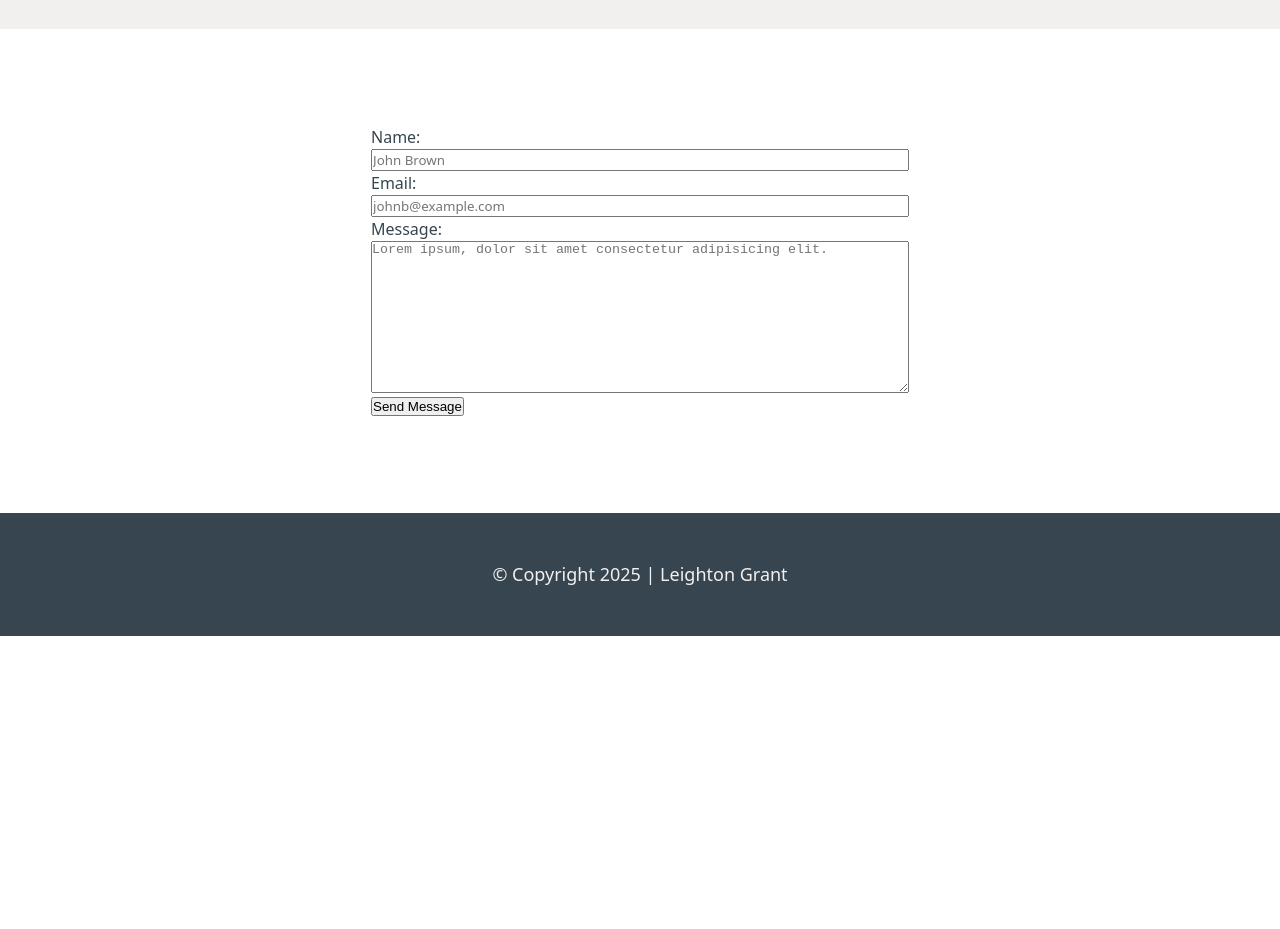
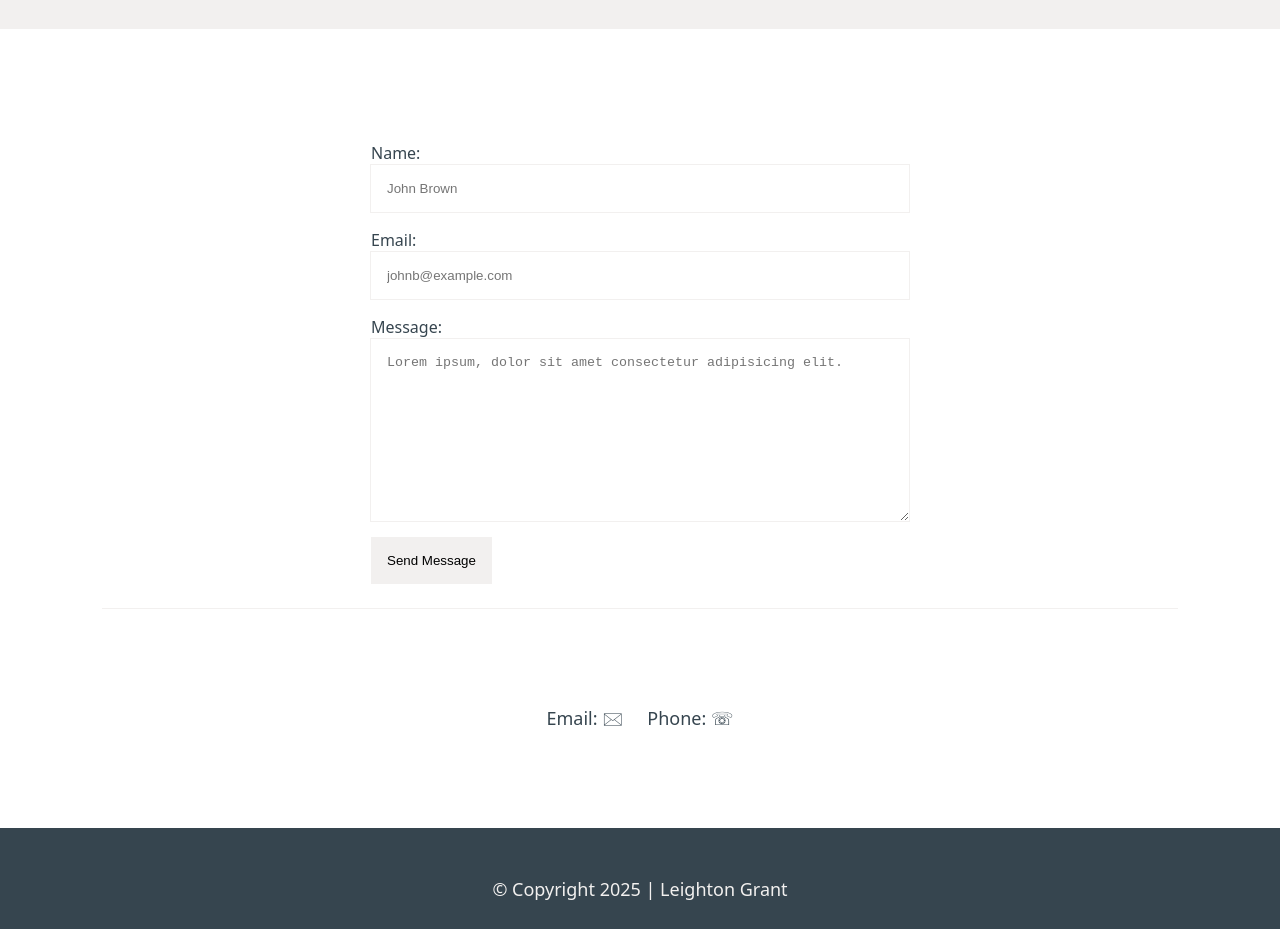
Before and after one commit to leightongrant/html-css-portfolio-step8up, a plain HTML site: page index.html in a window 1280 px wide. Shown: the part 1800-2729 px from the top of the page. Before the commit the page ends 2436 px from the top, so only its background shows below. Drawn offline with Linux system fonts and the light colour scheme.

Commit message:
feat(contact): Restyle form and add email and phone links

```diff
--- a/assets/css/style.css
+++ b/assets/css/style.css
@@ -9,10 +9,7 @@ body {
 	line-height: 1.5;
 	min-width: 992px;
 }
-input {
-	font-family: system-ui, -apple-system, BlinkMacSystemFont, 'Segoe UI', Roboto, Oxygen, Ubuntu, Cantarell, 'Open Sans', 'Helvetica Neue', sans-serif;
-	display: block;
-}
+
 form {
 	width: 100%;
 }
@@ -154,11 +151,47 @@ form {
 	width: 50%;
 	margin: auto;
 }
+form > * {
+	margin-block-start: 1rem;
+}
+label {
+	display: block;
+}
 input,
 textarea {
 	width: 100%;
+	padding: 1rem;
+	border: none;
+	outline: 1px solid #f2f0ef;
 }
-
+input:focus,
+textarea:focus {
+	outline-color: #36454f;
+}
+button {
+	padding: 1rem;
+	background: #f2f0ef;
+	border: none;
+	cursor: pointer;
+}
+/* Other Contact */
+#contact-other a {
+	font-size: 1.125rem;
+	color: #36454f;
+	text-decoration: none;
+}
+#contact-other a:hover {
+	color: #36454faa;
+	text-decoration: underline;
+}
+#contact-other {
+	display: flex;
+	justify-content: center;
+	gap: 1.5rem;
+	border-top: 1px solid #f2f0ef;
+	margin-block-start: 1.5rem;
+	padding-block-start: 6rem;
+}
 /* Footer */
 #main-footer {
 	background: #36454f;
--- a/index.html
+++ b/index.html
@@ -202,6 +202,7 @@
 				class="p-lg"
 			>
 				<div class="contact-content-wrapper container">
+					<section id="contact-form">
 						<form
 							action=""
 							method="post"
@@ -246,6 +247,10 @@
 								Send Message
 							</button>
 						</form>
+					</section>
+					<section id="contact-other">
+						<a href="mailto:dev@leightongrant.me">Email: &#128386;</a><a href="tel:+447886028826">Phone: &#9743;</a>
+					</section>
 				</div>
 			</section>
 		</main>
```
Lines whose indentation alone changed are shown as unchanged.
